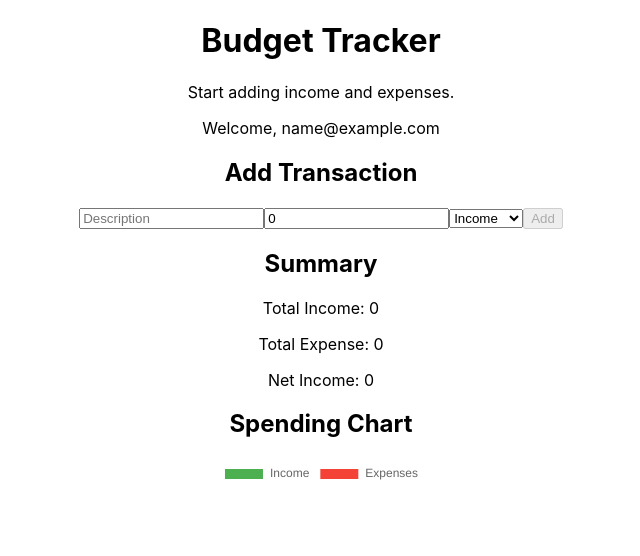
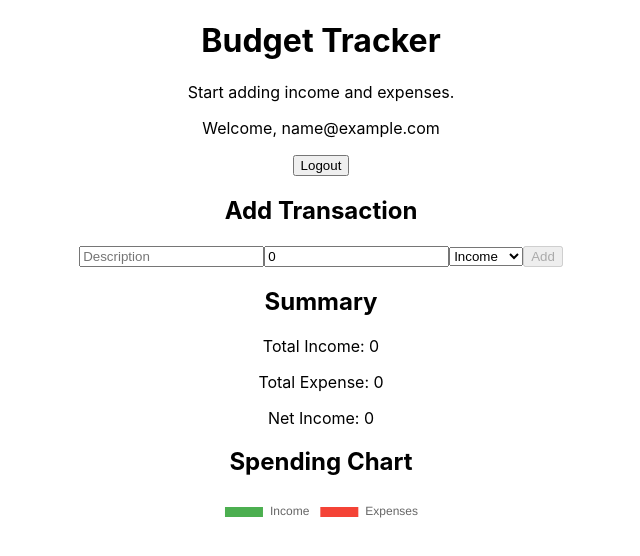
Before and after one commit to kgalvanserrano/budget-tracker, a React (Create React App) app: page / in a window 1280 px wide. Both pictures are taken after typing "name@example.com", "Sample123" into the empty fields and a click on the button "Login". Shown: the top 556 px of the page, without its empty margins (319-959 px from the left). Built offline with nearby package versions, Linux system fonts and the light colour scheme.

Commit message:
feat: add logout functionality to user session management

```diff
--- a/src/App.js
+++ b/src/App.js
@@ -27,6 +27,12 @@ function App() {
     return savedTransactions ? JSON.parse(savedTransactions) : [];
   });
 
+  // logout handler
+  const handleLogout = () => {
+    setUser(null);
+    localStorage.removeItem('user');
+  }
+
   useEffect(() => {
     const savedUser = localStorage.getItem('user');
     if (savedUser) {
@@ -48,6 +54,7 @@ function App() {
             <h1>Budget Tracker</h1>
             <p>Start adding income and expenses.</p>
             <p>Welcome, {user}</p>
+            {user && <button onClick={handleLogout}>Logout</button>}
           </header>
           <main>
             <TransactionForm addTransaction={addTransaction} />
```
